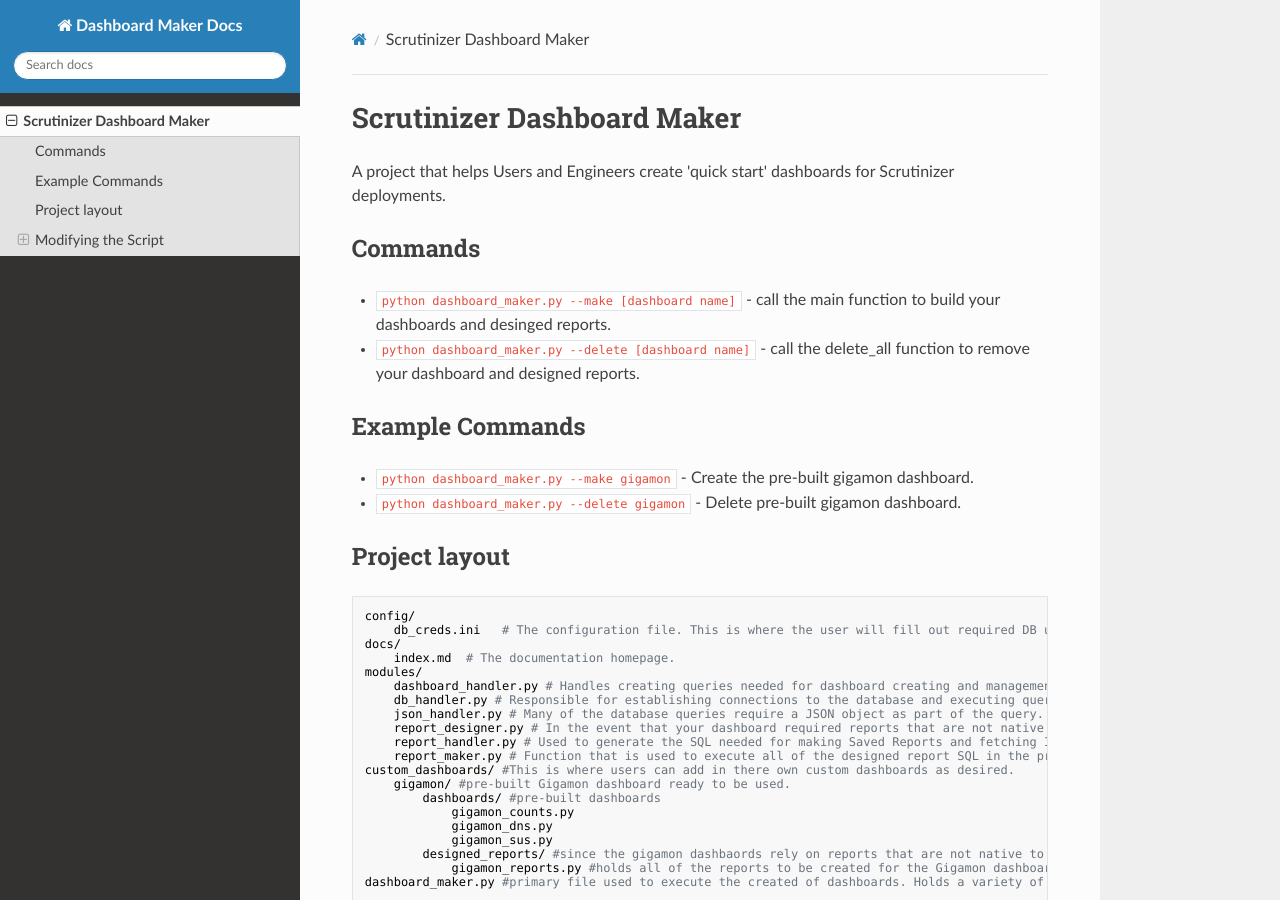
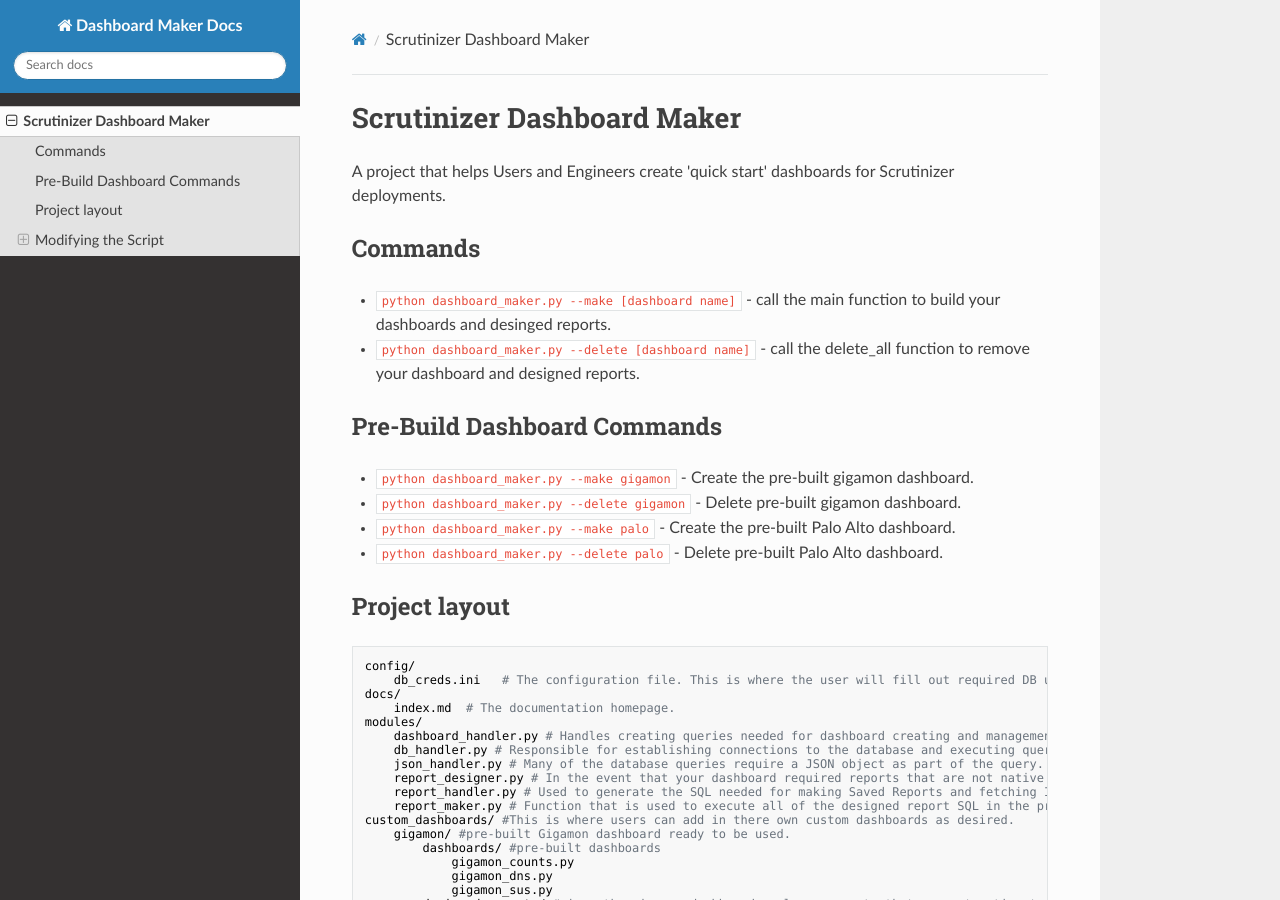
Before and after one commit to plixer/DashboardMaker, an MkDocs documentation site: the page built from docs/index.md, in a window 1280 px wide and 900 px high. Built offline with MkDocs 1.6.1, drawn with Linux system fonts in a browser that asks for light colours; nearby versions of some CDN libraries.

Commit message:
updating docs

```diff
--- a/docs/index.md
+++ b/docs/index.md
@@ -8,10 +8,13 @@
 * `python dashboard_maker.py --make [dashboard name]` - call the main function to build your dashboards and desinged  reports.
 * `python dashboard_maker.py --delete [dashboard name]` - call the delete_all function to remove your dashboard and designed reports.
 
-## Example Commands
+
+## Pre-Build Dashboard Commands
 
 * `python dashboard_maker.py --make gigamon` - Create the pre-built gigamon dashboard.
 * `python dashboard_maker.py --delete gigamon` - Delete pre-built gigamon dashboard.
+* `python dashboard_maker.py --make palo` - Create the pre-built Palo Alto dashboard.
+* `python dashboard_maker.py --delete palo` - Delete pre-built Palo Alto dashboard.
 
 
 ## Project layout
```
Also changed, not shown: README.md (+4 -1 lines).
